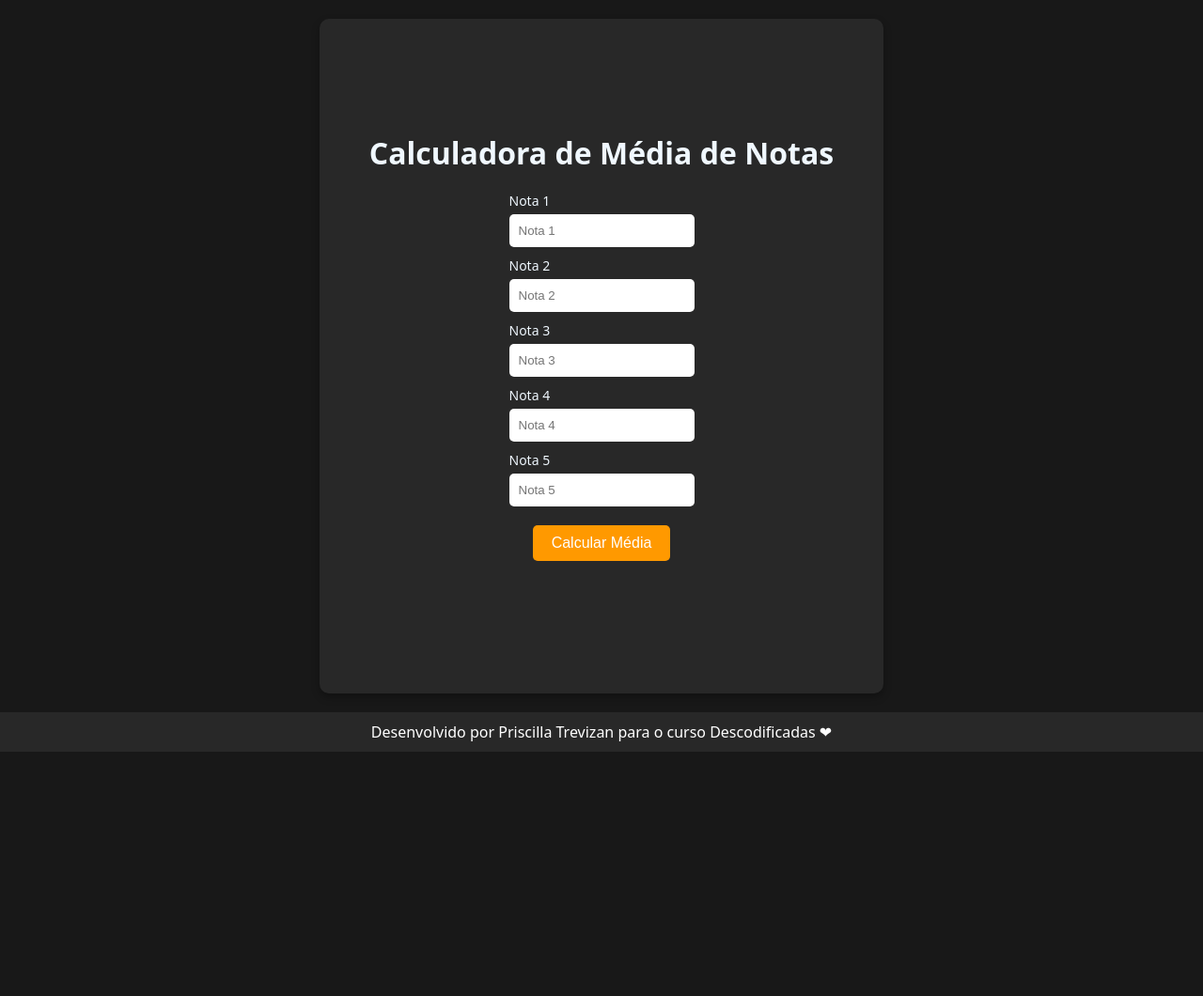
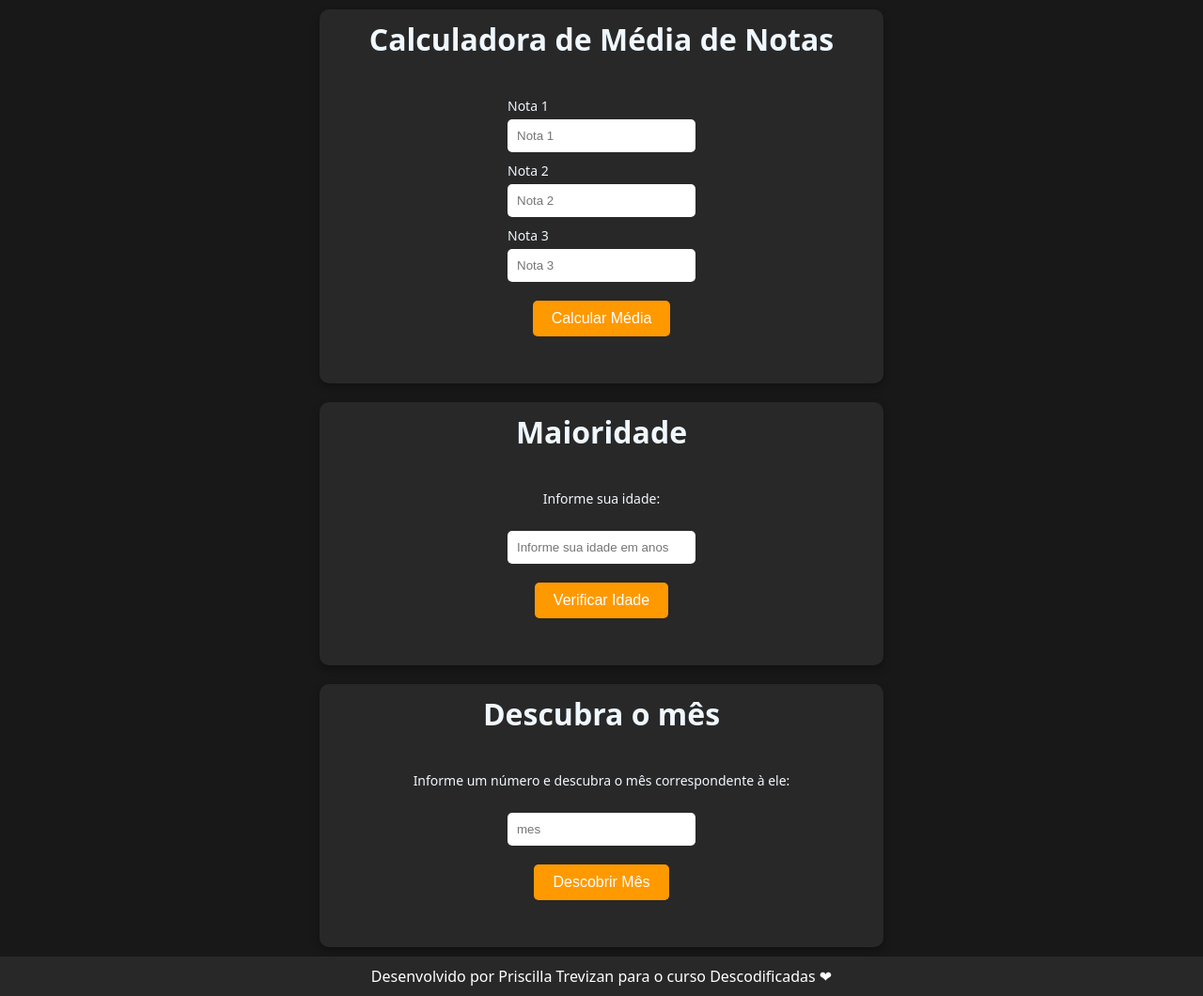
Before and after one commit to priscillatrevizan/descodificadas-atividade, a plain HTML site: page index.html in a window 1280 px wide. Shown: the whole page at 94% size. Before the commit the page ends 800 px from the top, so only its background shows below. Drawn offline with Linux system fonts and the light colour scheme.

Commit message:
feat: Age of majority and month name functions added

```diff
--- a/index.html
+++ b/index.html
@@ -1,5 +1,6 @@
 <!DOCTYPE html>
 <html lang="pt-br">
+
 <head>
     <meta charset="UTF-8" />
     <meta name="viewport" content="width=device-width, initial-scale=1.0" />
@@ -8,10 +9,12 @@
     <link rel="stylesheet" href="style.css" />
     <link rel="preconnect" href="https://fonts.googleapis.com">
     <link rel="preconnect" href="https://fonts.gstatic.com" crossorigin>
-    <link href="https://fonts.googleapis.com/css2?family=Noto+Sans+Display:ital,wght@0,100..900;1,100..900&display=swap" rel="stylesheet">
+    <link href="https://fonts.googleapis.com/css2?family=Noto+Sans+Display:ital,wght@0,100..900;1,100..900&display=swap"
+        rel="stylesheet">
 </head>
+
 <body>
-    <div class="container">
+    <div class="container-notas">
         <h1>Calculadora de Média de Notas</h1>
         <form id="formNotas">
             <ul id="notas">
@@ -27,22 +30,32 @@
                     <label for="nota3">Nota 3</label>
                     <input type="text" id="nota3" class="nota" placeholder="Nota 3" aria-label="Nota 3">
                 </li>
-                <li>
-                    <label for="nota4">Nota 4</label>
-                    <input type="text" id="nota4" class="nota" placeholder="Nota 4" aria-label="Nota 4">
-                </li>
-                <li>
-                    <label for="nota5">Nota 5</label>
-                    <input type="text" id="nota5" class="nota" placeholder="Nota 5" aria-label="Nota 5">
-                </li>
             </ul>
             <button type="button" onclick="calcularMedia()">Calcular Média</button>
         </form>
-        <p id="resultado"></p>
+        <p id="resultadoNotas"></p>
     </div>
+
+    <div class="container-idade">
+        <h1>Maioridade</h1>
+        <label for="idade">Informe sua idade:</label>
+        <input type="text" id="idade" class="idade" placeholder="Informe sua idade em anos" aria-label="Idade">
+        <button type="button" onclick="conferirIdade()">Verificar Idade</button>
+        <p id="resultadoIdade"></p>
+    </div>
+
+    <div class="container-mes">
+        <h1>Descubra o mês</h1>
+        <label>Informe um número e descubra o mês correspondente à ele:</label>
+        <input type="text" id="mes" class="mes" placeholder="mes" aria-label="Mes">
+        <button type="button" onclick="descobrirMes()">Descobrir Mês</button>
+        <p id="resultadoMes"></p>
+    </div>
+
     <footer>
         <p>Desenvolvido por Priscilla Trevizan para o curso Descodificadas ❤</p>
     </footer>
     <script src="index.js"></script>
 </body>
+
 </html>
--- a/index.js
+++ b/index.js
@@ -15,7 +15,7 @@ function calcularMedia() {
     }
   });
 
-  const resultadoElement = document.getElementById("resultado");
+  const resultadoElement = document.getElementById("resultadoNotas");
 
   if (campoVazio) {
     resultadoElement.innerText = "Por favor, preencha todos os campos.";
@@ -39,3 +39,44 @@ function calcularMedia() {
     resultadoElement.innerText = mensagem;
   }
 }
+
+function conferirIdade() {
+  const idade = document.getElementById("idade").value;
+  const resultadoIdade = document.getElementById("resultadoIdade");
+
+  if (idade >= 18) {
+    resultadoIdade.innerText = "Você é maior de idade.";
+    resultadoIdade.className = "mensagem sucesso";
+  } else {
+    resultadoIdade.innerText = "Você é menor de idade.";
+    resultadoIdade.className = "mensagem alerta";
+  }
+}
+
+function descobrirMes() {
+  const mes = parseInt(document.getElementById("mes").value, 10);
+  const resultadoMes = document.getElementById("resultadoMes");
+
+  const meses = [
+    "Janeiro",
+    "Fevereiro",
+    "Março",
+    "Abril",
+    "Maio",
+    "Junho",
+    "Julho",
+    "Agosto",
+    "Setembro",
+    "Outubro",
+    "Novembro",
+    "Dezembro",
+  ];
+
+  if (mes >= 1 && mes <= 12) {
+    resultadoMes.innerText = `O mês é ${meses[mes - 1]}.`;
+    resultadoMes.className = "mensagem";
+  } else {
+    resultadoMes.innerText = "Mês inválido.";
+    resultadoMes.className = "mensagem erro";
+  }
+}
--- a/style.css
+++ b/style.css
@@ -18,20 +18,24 @@ body {
   flex-direction: column;
 }
 
-.container {
+.container-notas,
+.container-mes,
+.container-idade {
   flex: 1;
   display: flex;
   flex-direction: column;
   justify-content: center;
   align-items: center;
   text-align: center;
-  padding: 20px;
+  padding: 10px;
   border-radius: 10px;
   background-color: #282828;
   box-shadow: 0 4px 8px rgba(0, 0, 0, 0.3);
-  margin: 20px auto;
+  margin: 10px auto;
   max-width: 600px;
-  width: 100%; /* Ensures it doesn't exceed max-width */
+  width: 100%;
+  gap: 20px;
+  box-sizing: border-box;
 }
 
 h1 {
@@ -60,7 +64,7 @@ input[type="text"] {
   padding: 10px;
   border-radius: 5px;
   border: none;
-  width: 100%;
+  width: 200px;
 }
 
 button {
@@ -82,7 +86,9 @@ input:focus {
   outline: 2px solid #ff9900;
 }
 
-#resultado {
+#resultadoNotas,
+#resultadoIdade,
+#resultadoMes {
   margin-top: 20px;
   font-size: 18px;
 }
@@ -101,6 +107,7 @@ footer {
   border-radius: 5px;
   margin-top: 20px;
   font-size: 18px;
+  border: 1px dashed #fff;
 }
 
 .sucesso {
```
